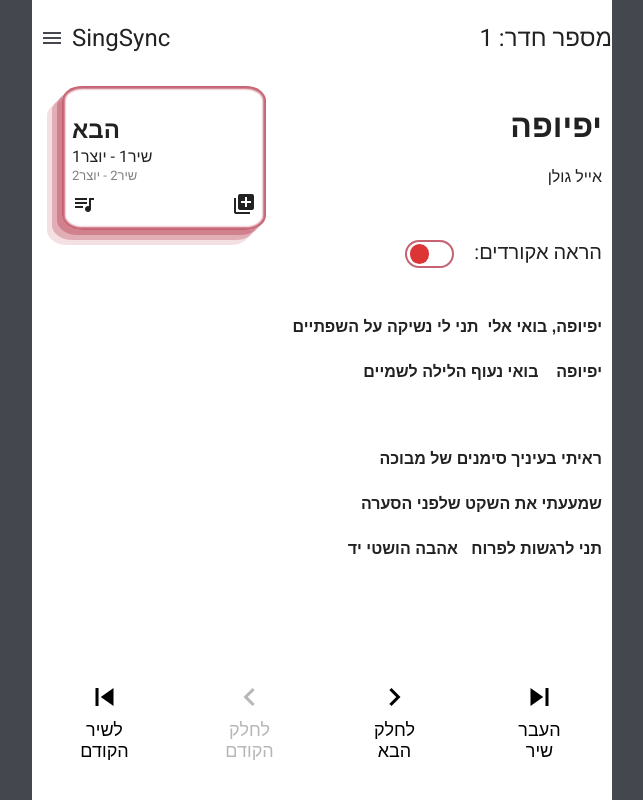
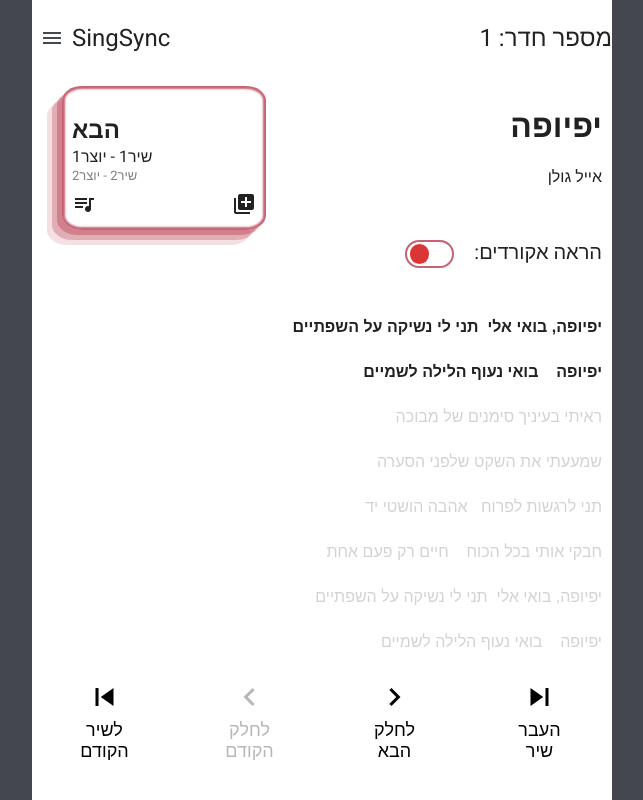
Before and after one commit to tomerofek/sing_sync, an Angular app in the folder frontend/: page /room/1 in a window 1280 px wide. Shown: the whole page, without its empty margins (318-961 px from the left). Built offline with nearby package versions, Linux system fonts and the light colour scheme; no server answers.

Commit message:
fixing song content view

```diff
--- a/frontend/src/app/components/partials/song-content/song-content.component.css
+++ b/frontend/src/app/components/partials/song-content/song-content.component.css
@@ -126,7 +126,7 @@
 
   .parts-ul {
     overflow: hidden;
-    height: 300px;
+    height: calc(100vh - 420px);
     scrollbar-width: 0;
     list-style-type: none;
   }
--- a/frontend/src/app/components/partials/song-content/song-content.component.html
+++ b/frontend/src/app/components/partials/song-content/song-content.component.html
@@ -38,6 +38,10 @@
                     </li>
                 </ul>
             </li>
+            <li>
+                <div style="height: 100vh;">
+                </div>
+            </li>
         </ul>
     </div>
 </div>
--- a/frontend/src/app/services/song.service.ts
+++ b/frontend/src/app/services/song.service.ts
@@ -88,7 +88,7 @@ export class SongService implements ISongService {
       return song;
 
     let max_visible_lines = 12;
-    let min_visible_lines = 6;
+    let min_visible_lines = 4; //was 6
     song.song_parted_body = [];
 
     let current_part : SongLine[] = [];
```
